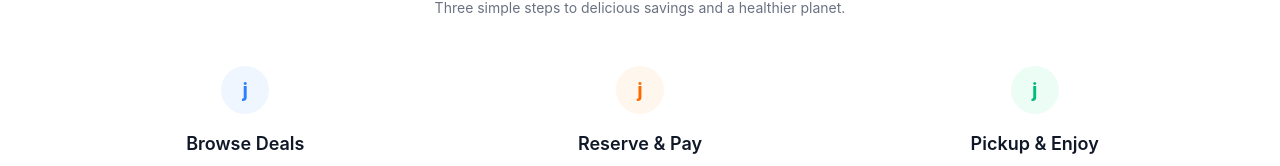
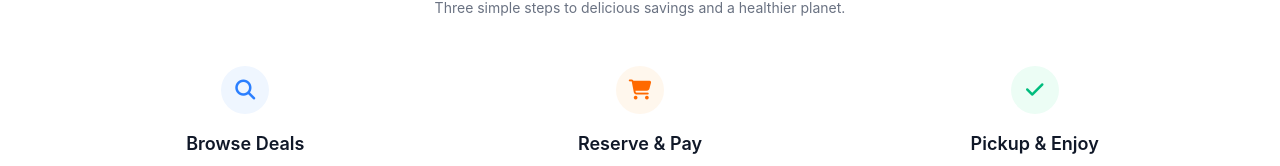
Before and after one commit to surajpradhan1359/SaveBite, a React (Vite) app: page / in a window 1280 px wide. Shown: the part 183-349 px from the top of the page. Built offline with nearby package versions, Linux system fonts and the light colour scheme.

Commit message:
icon added

```diff
--- a/src/components/Division1.jsx
+++ b/src/components/Division1.jsx
@@ -17,7 +17,7 @@ export function Division1() {
 
           <div className="flex flex-col items-center text-center">
             <div className="w-12 h-12 bg-blue-50 rounded-full flex items-center justify-center mb-4">
-              <span className="text-blue-500 text-xl font-bold">j</span>
+              <span className="text-blue-500 text-xl font-bold"><i class="fa-solid fa-magnifying-glass"></i></span>
             </div>
             <h3 className="text-gray-900 font-semibold text-lg mb-2">
               Browse Deals
@@ -29,7 +29,7 @@ export function Division1() {
 
           <div className="flex flex-col items-center text-center">
             <div className="w-12 h-12 bg-orange-50 rounded-full flex items-center justify-center mb-4">
-              <span className="text-orange-500 text-xl font-bold">j</span>
+              <span className="text-orange-500 text-xl font-bold"><i class="fa-solid fa-cart-shopping"></i></span>
             </div>
             <h3 className="text-gray-900 font-semibold text-lg mb-2">
               Reserve & Pay
@@ -41,7 +41,7 @@ export function Division1() {
 
           <div className="flex flex-col items-center text-center">
             <div className="w-12 h-12 bg-emerald-50 rounded-full flex items-center justify-center mb-4">
-              <span className="text-emerald-500 text-xl font-bold">j</span>
+              <span className="text-emerald-500 text-xl font-bold"><i class="fa-solid fa-check"></i></span>
             </div>
             <h3 className="text-gray-900 font-semibold text-lg mb-2">
               Pickup & Enjoy
```
